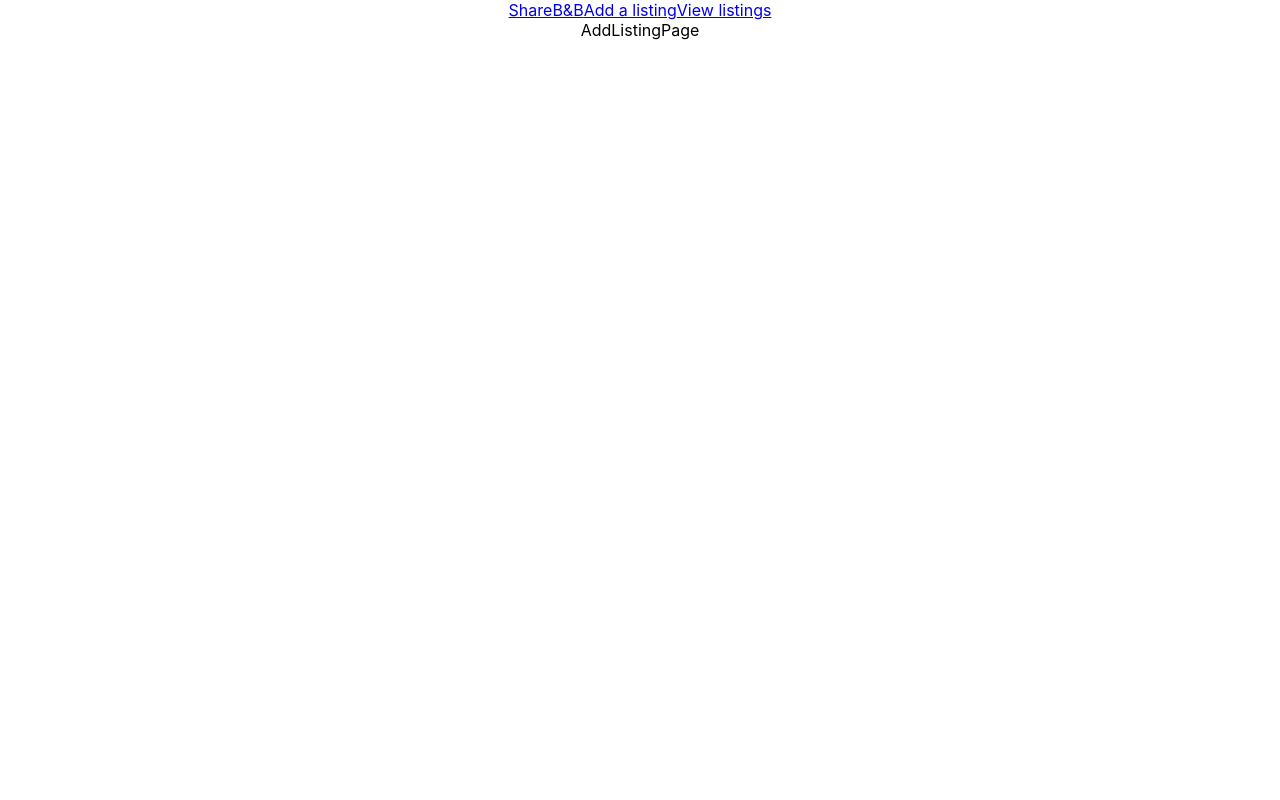
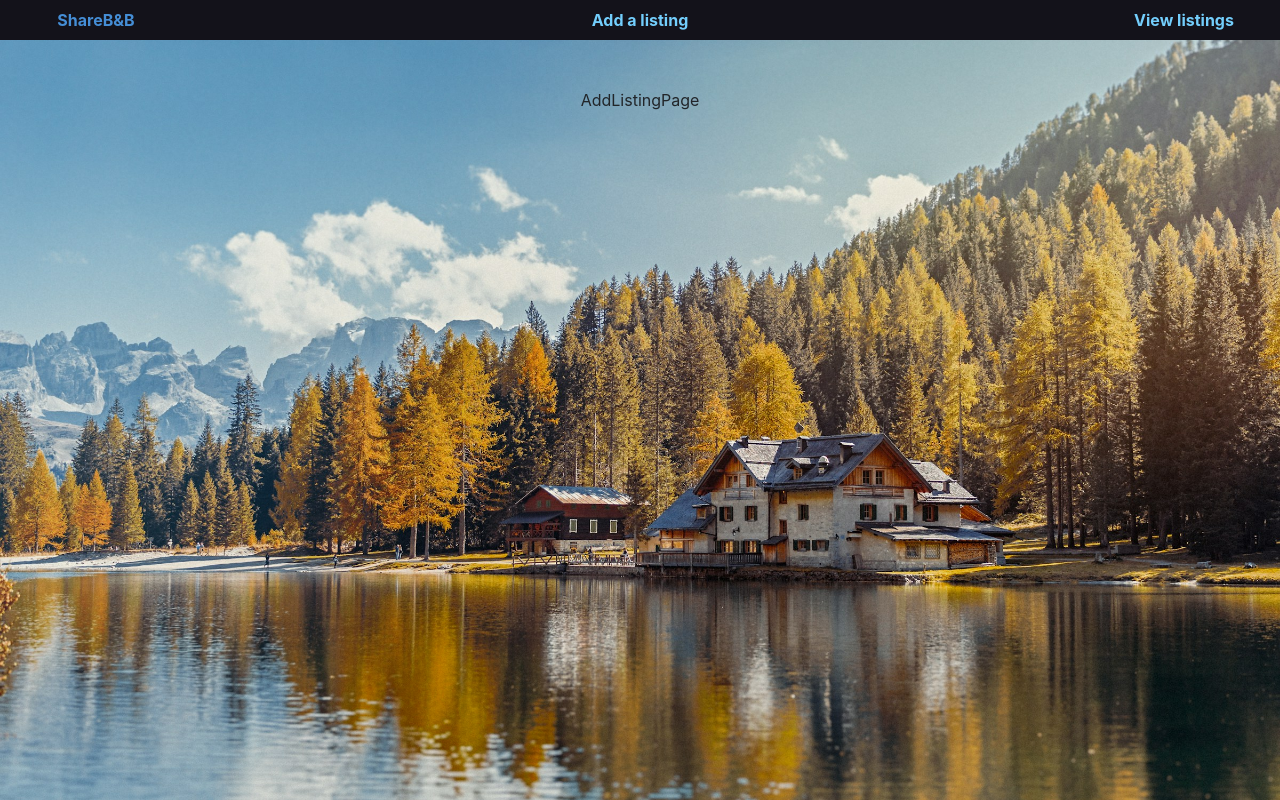
Before and after one commit to nickmonteleone/sharebandb, a React (Create React App) app in the folder frontend/: page /listings/new in a window 1280 px wide. Built offline with nearby package versions, Linux system fonts and the light colour scheme; no server answers; the HTML template or start-up script is replaced by a standard one.

Commit message:
started listingdetailpage

```diff
--- a/frontend/public/index.html
+++ b/frontend/public/index.html
@@ -1,15 +1,15 @@
 <!DOCTYPE html>
 <html lang="en">
+
 <head>
   <meta charset="utf-8" />
   <link rel="icon" href="%PUBLIC_URL%/favicon.ico" />
   <meta name="viewport" content="width=device-width, initial-scale=1" />
   <meta name="theme-color" content="#000000" />
-    <meta
-      name="description"
-      content="Web site created using create-react-app"
-    />
+  <meta name="description" content="Web site created using create-react-app" />
   <link rel="apple-touch-icon" href="%PUBLIC_URL%/logo192.png" />
+  <!-- Bootstrap import -->
+  <link rel="stylesheet" href="https://cdn.jsdelivr.net/npm/bootstrap@4.3.1/dist/css/bootstrap.min.css">
   <!--
       manifest.json provides metadata used when your web app is installed on a
       user's mobile device or desktop. See https://developers.google.com/web/fundamentals/web-app-manifest/
@@ -26,6 +26,7 @@
     -->
   <title>React App</title>
 </head>
+
 <body>
   <noscript>You need to enable JavaScript to run this app.</noscript>
   <div id="root"></div>
@@ -40,4 +41,5 @@
       To create a production bundle, use `npm run build` or `yarn build`.
     -->
 </body>
+
 </html>
--- a/frontend/src/App.css
+++ b/frontend/src/App.css
@@ -1,5 +1,8 @@
 .App {
   text-align: center;
+  display: flex;
+  flex-direction: column;
+  align-items: center;
 }
 
 .App-logo {
--- a/frontend/src/index.css
+++ b/frontend/src/index.css
@@ -1,12 +1,19 @@
 body {
+  background: url(sharebandb-background.jpg);
+  background-position: center center;
+  background-repeat: no-repeat;
+  background-attachment: fixed;
+  background-size: cover;
   margin: 0;
-  font-family: -apple-system, BlinkMacSystemFont, 'Segoe UI', 'Roboto', 'Oxygen',
-    'Ubuntu', 'Cantarell', 'Fira Sans', 'Droid Sans', 'Helvetica Neue',
+  padding: 0 0 30px 0;
+  font-family: -apple-system, BlinkMacSystemFont, "Segoe UI", "Roboto", "Oxygen",
+    "Ubuntu", "Cantarell", "Fira Sans", "Droid Sans", "Helvetica Neue",
     sans-serif;
   -webkit-font-smoothing: antialiased;
   -moz-osx-font-smoothing: grayscale;
 }
 
+
 code {
   font-family: source-code-pro, Menlo, Monaco, Consolas, 'Courier New',
     monospace;
--- /dev/null
+++ b/frontend/src/listings/ListingCard.css
@@ -0,0 +1,24 @@
+.ListingCard {
+  max-height: 250px;
+  margin-bottom: 1rem;
+  color: white;
+  background-color: rgb(19, 18, 26);
+  text-decoration: none;
+  border-radius: 10%;
+  border: none;
+  box-shadow: 0 1px 3px rgba(0, 0, 0, 0.12), 0 1px 2px rgba(0, 0, 0, 0.24);
+  padding: 30px;
+}
+
+
+.ListingCard-link {
+  text-decoration: none;
+  color: white;
+  box-shadow: 0 3px 6px rgba(0, 0, 0, 0.16), 0 3px 6px rgba(0, 0, 0, 0.23);
+}
+
+.ListingCard-link:hover {
+  text-decoration: none;
+  color: white;
+  box-shadow: 0 3px 6px rgba(0, 0, 0, 0.16), 0 3px 6px rgba(0, 0, 0, 0.23);
+}
--- a/frontend/src/listings/ListingCard.js
+++ b/frontend/src/listings/ListingCard.js
@@ -1,3 +1,4 @@
+import "./ListingCard.css";
 import { Link } from "react-router-dom";
 
 /** Show overview info for listing
@@ -11,17 +12,19 @@ import { Link } from "react-router-dom";
  * ListingsPage -> Listing Card
  */
 
-function ListingCard ({ listing }) {
+function ListingCard({ listing }) {
   const { id, name, address, description, price } = listing;
 
   return (
-    <Link className="ListingCard" to={`listings/${id}`}>
-      <h3>{name}</h3>
-      <h4>{address}</h4>
-      <p>{description}</p>
-      <h4>{price}</h4>
-    </Link>
-  )
+    <div className="ListingCard" >
+      <Link className="ListingCard-link" to={`listings/${id}`}>
+        <h3>{name}</h3>
+        <h4>{address}</h4>
+        <p>{description}</p>
+        <h4>{price}</h4>
+      </Link>
+    </div>
+  );
 }
 
-export default ListingCard
+export default ListingCard;
--- /dev/null
+++ b/frontend/src/listings/ListingDetailPage.css
@@ -0,0 +1,4 @@
+.ListingDetailPage {
+  display: flex;
+  flex-direction: column;
+}
--- a/frontend/src/listings/ListingDetailPage.js
+++ b/frontend/src/listings/ListingDetailPage.js
@@ -1,3 +1,9 @@
+import "./ListingDetailPage.css"
+import { useState } from "react";
+import { useParams } from "react-router-dom";
+import NotFound from "../common/NotFound";
+import LoadingSpinner from "../common/LoadingSpinner";
+import ShareBAndBApi from "../api/api";
 
 /** Page for showing listing details
  * Has URL param id
@@ -7,11 +13,26 @@
  *
  * States:
  * - listingDetails { id, name, addresss, description, price, photos }
+ * - error (true/false)
  *
- * RoutesList -> ListingDetailPage -> LoadingSpinner
+ * RoutesList -> ListingDetailPage -> { LoadingSpinner, NotFound }
  */
 
 function ListingDetailPage() {
+  const { id } = useParams();
+  console.log("ListingDetailPage rendered. id:", id);
+
+  const [listing, setListing] = useState(null);
+  const [error, setError] = useState(false);
+
+  useEffect(function getListingDetailOnMount() {
+    async function getListingDetail() {
+
+
+    }
+  })
+
+
   return (
     <div className="ListingDetailPage">
       ListingDetailPage
--- /dev/null
+++ b/frontend/src/routes-nav/NavBar.css
@@ -0,0 +1,27 @@
+.NavBar {
+  background-color: rgb(19, 18, 26);
+  text-align: center;
+  font-weight: bold;
+  width: 100%;
+  display: flex;
+  flex-direction: row;
+  justify-content: space-between;
+}
+
+.NavBar a {
+  padding: 0.5em 0;
+  width: 12em;
+  display: inline-block;
+  color: white;
+  text-decoration: none;
+}
+
+.NavBar a.active {
+  color: rgb(115, 206, 252);
+  text-decoration: none;
+}
+
+.NavBar a:hover {
+  color: rgb(69, 142, 214);
+  text-decoration: none;
+}
--- a/frontend/src/routes-nav/NavBar.js
+++ b/frontend/src/routes-nav/NavBar.js
@@ -1,3 +1,4 @@
+import "./NavBar.css";
 import { NavLink } from "react-router-dom";
 
 /** NavBar component for navigation
```
Also changed, not shown: frontend/src/sharebandb-background.jpg (added). Lines whose indentation alone changed are shown as unchanged.
